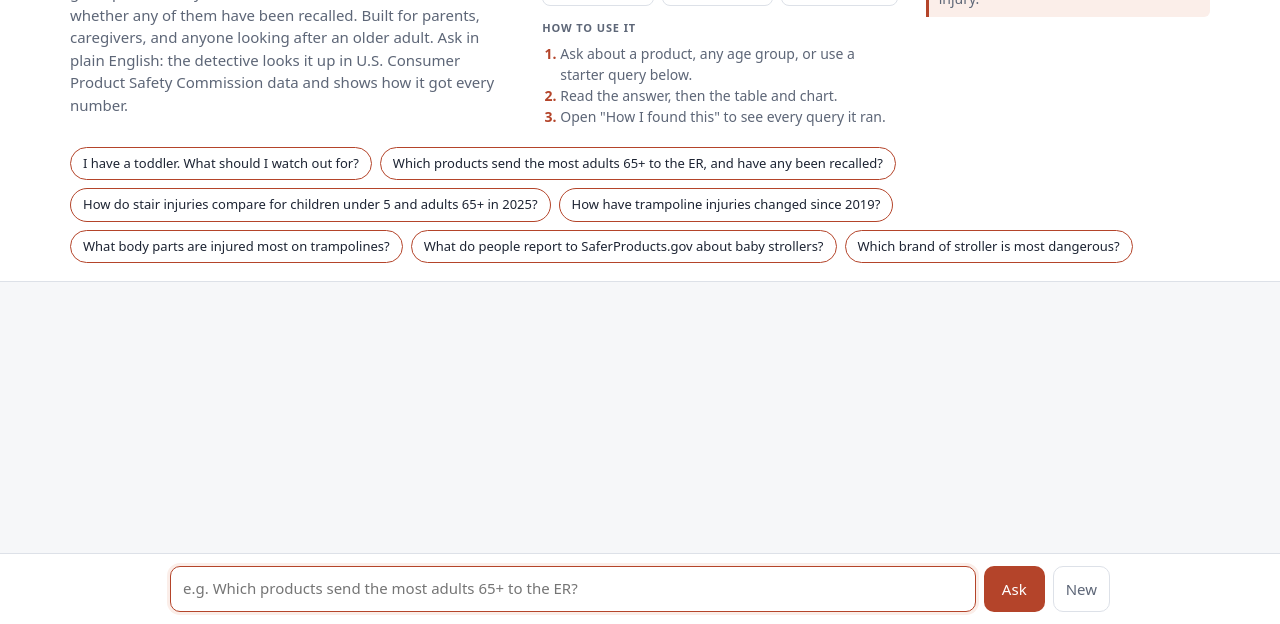
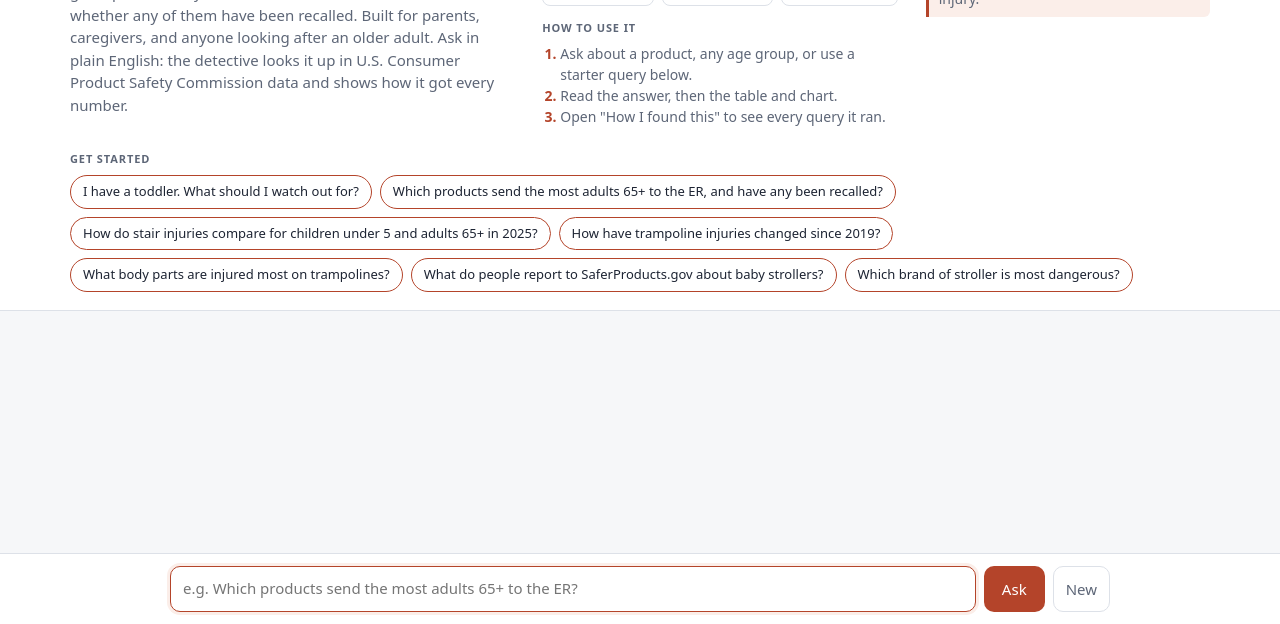
Before and after one commit to LeoBergmiller/product-injury-detective, a plain HTML site: page frontend/index.html in a window 1280 px wide. Shown: the part 176-800 px from the top of the page. Drawn offline with Linux system fonts and the light colour scheme.

Commit message:
improved ui

```diff
--- a/frontend/index.html
+++ b/frontend/index.html
@@ -27,6 +27,7 @@
   .label { margin: 0 0 6px; font-size: 11px; font-weight: 700; letter-spacing: .08em;
            text-transform: uppercase; color: var(--muted); }
   .facts + .label { margin-top: 14px; }
+  .chips-label { margin-top: 4px; margin-bottom: 8px; }
   .fact { display: flex; flex-direction: column; }
   .fact b { display: block; font-size: 18px; line-height: 1.3; color: var(--accent); }
   .fact span { font-size: 13px; line-height: 1.35; color: var(--ink); }
@@ -135,6 +136,7 @@
           caused an injury.</p>
       </div>
     </div>
+    <h2 class="label chips-label">Get started</h2>
     <div class="chips" id="chips"></div>
   </div>
 </header>
```
